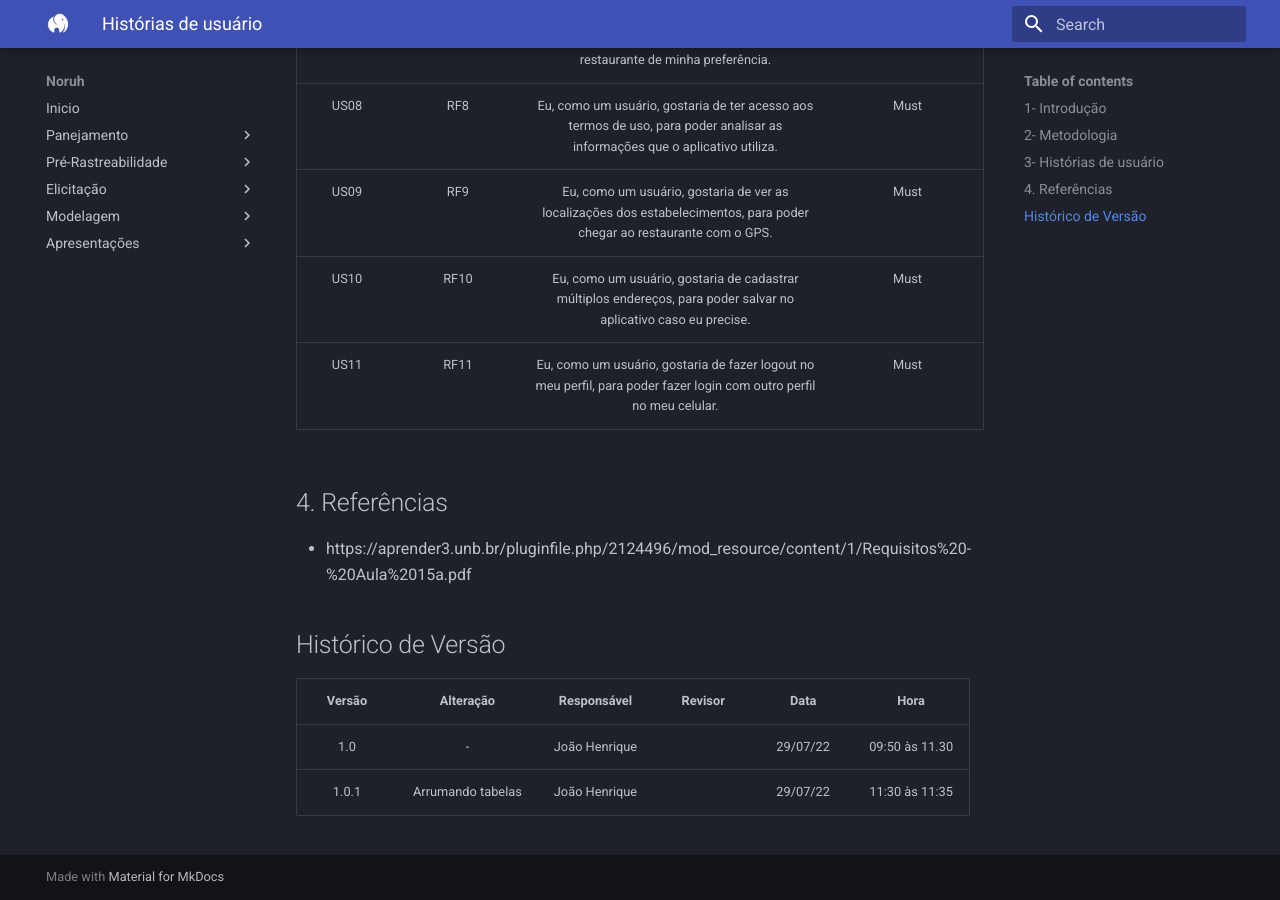
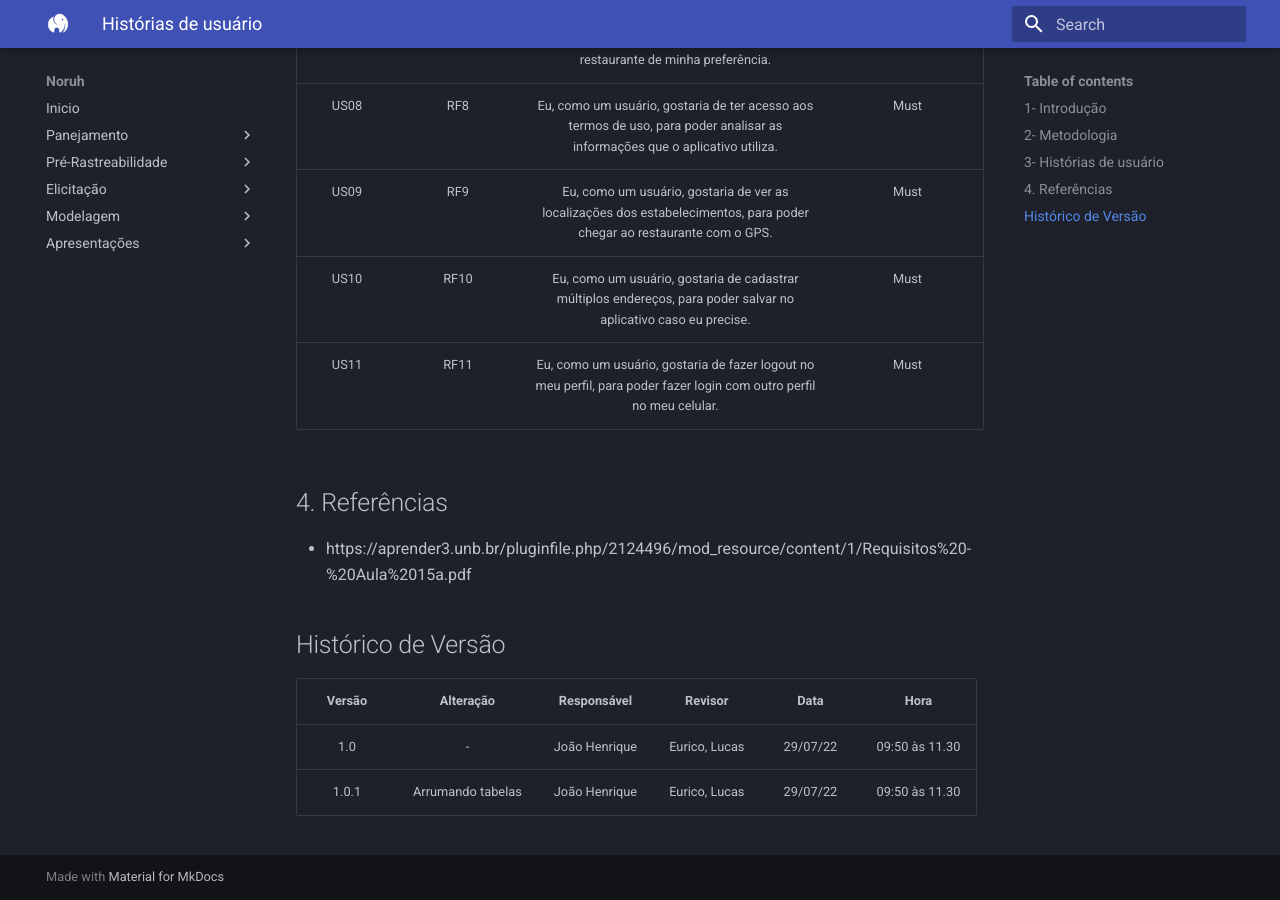
Before and after one commit to Thiab394/2022.1-Noruh, an MkDocs documentation site: the page built from docs/modelagem/historiasDeUsuario.md, in a window 1280 px wide and 900 px high, scrolled down 1108 px. Built offline with MkDocs 1.6.1 and Material for MkDocs 9.7.7, drawn with Linux system fonts in a browser that asks for light colours.

Commit message:
Adicionando revisores

```diff
--- a/docs/modelagem/historiasDeUsuario.md
+++ b/docs/modelagem/historiasDeUsuario.md
@@ -29,5 +29,5 @@
 
 | Versão |      Alteração      | Responsável |           Revisor            |   Data   | Hora  |
 | :----: | :-----------------: | :---------: | :--------------------------: | :------: | :------: |
-|  1.0   |          -          |    João Henrique    |                      | 29/07/22 |09:50 às 11.30 |
-|  1.0.1   |Arrumando tabelas  |    João Henrique    |                      | 29/07/22 |11:30 às 11:35 |
+|  1.0   |          -          |    João Henrique    |      Eurico, Lucas                | 29/07/22 |09:50 às 11.30 |
+|  1.0.1   |Arrumando tabelas  |    João Henrique    |      Eurico, Lucas                | 29/07/22 |09:50 às 11.30 |
```
